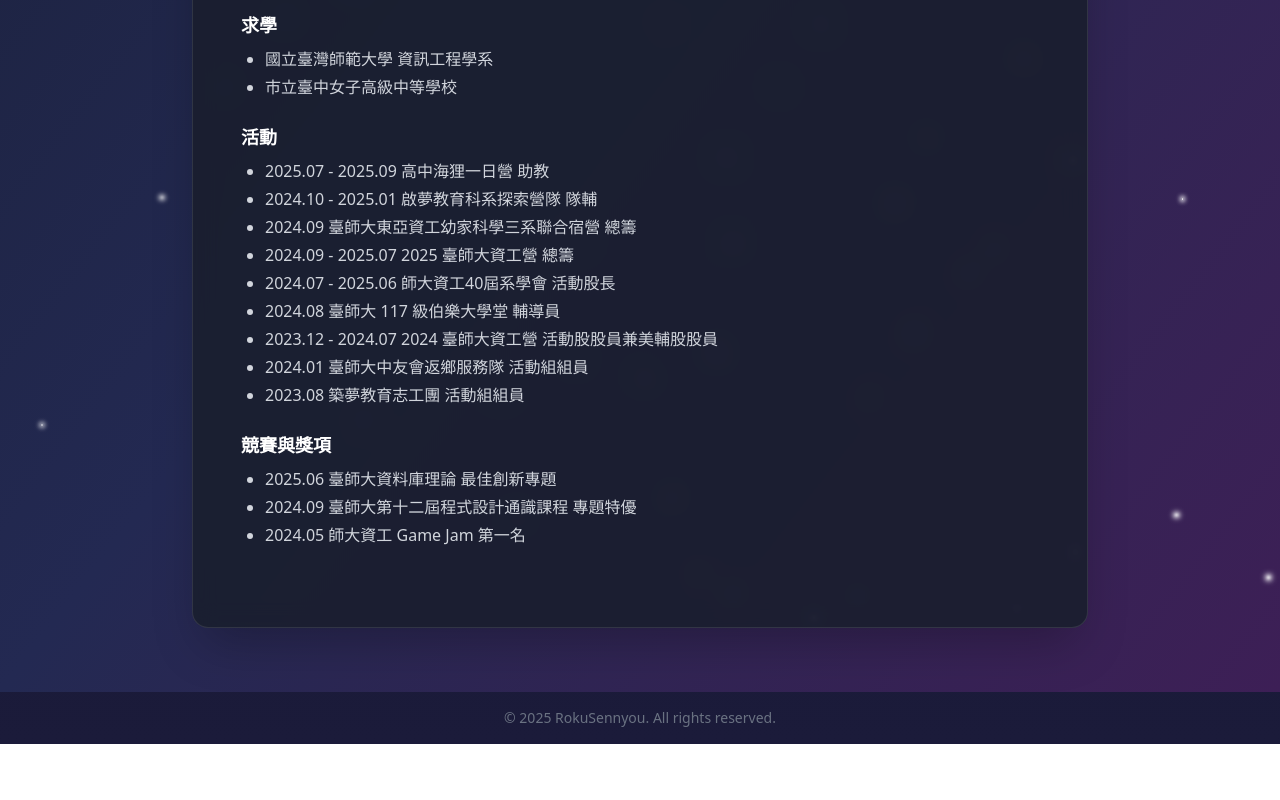
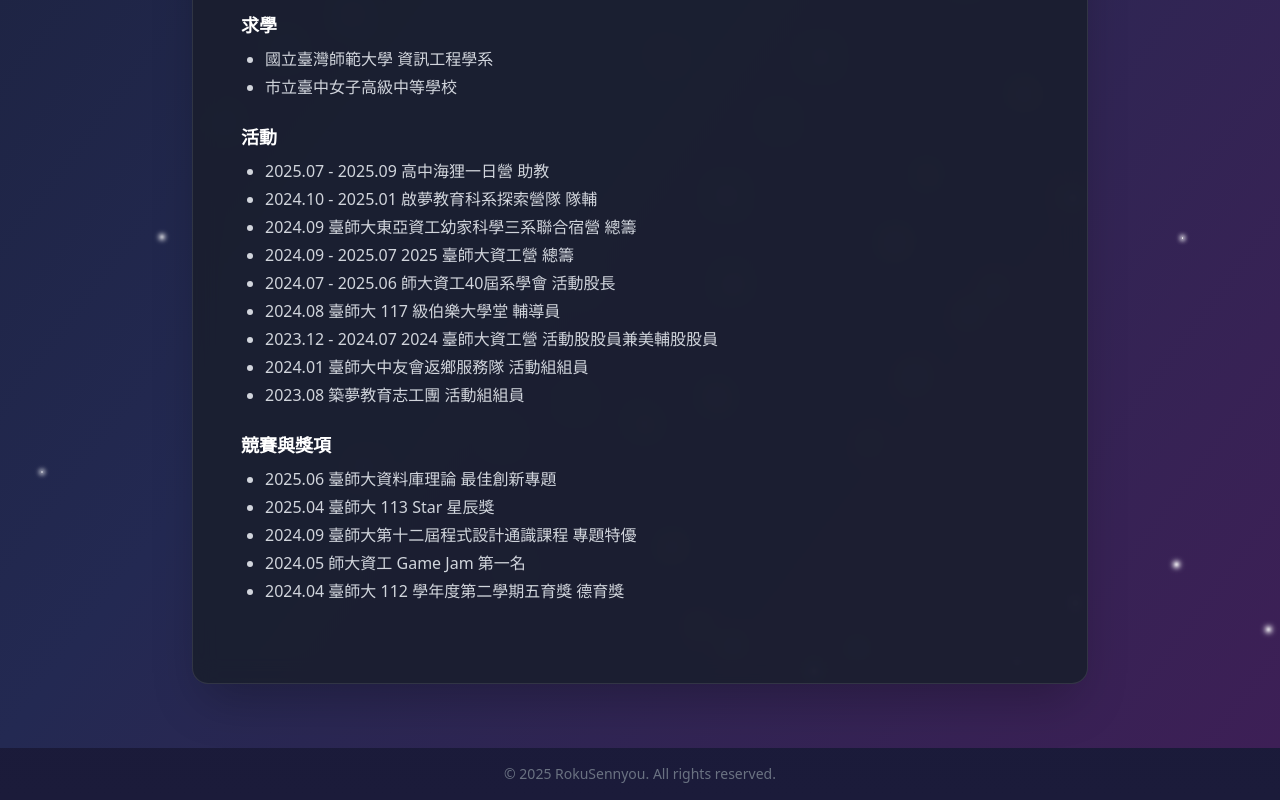
Before and after one commit to RokuSennyou/RokuSennyou.github.io, a Next.js app: page /about in a window 1280 px wide. Shown: the part 1010-1810 px from the top of the page. Before the commit the page ends 1754 px from the top, so only its background shows below. Built offline with nearby package versions, Linux system fonts and the light colour scheme.

Commit message:
chore: add award

```diff
--- a/src/app/about/page.tsx
+++ b/src/app/about/page.tsx
@@ -99,8 +99,10 @@
             <h3 className="text-lg font-semibold mb-2 text-white-300">競賽與獎項</h3>
             <ul className="list-disc ml-6 text-gray-300 space-y-1">
               <li>2025.06 臺師大資料庫理論 最佳創新專題</li>
+              <li>2025.04 臺師大 113 Star 星辰獎</li>
               <li>2024.09 臺師大第十二屆程式設計通識課程 專題特優</li>
               <li>2024.05 師大資工 Game Jam 第一名</li>
+              <li>2024.04 臺師大 112 學年度第二學期五育獎 德育獎</li>
             </ul>
           </div>
         </div>
```
